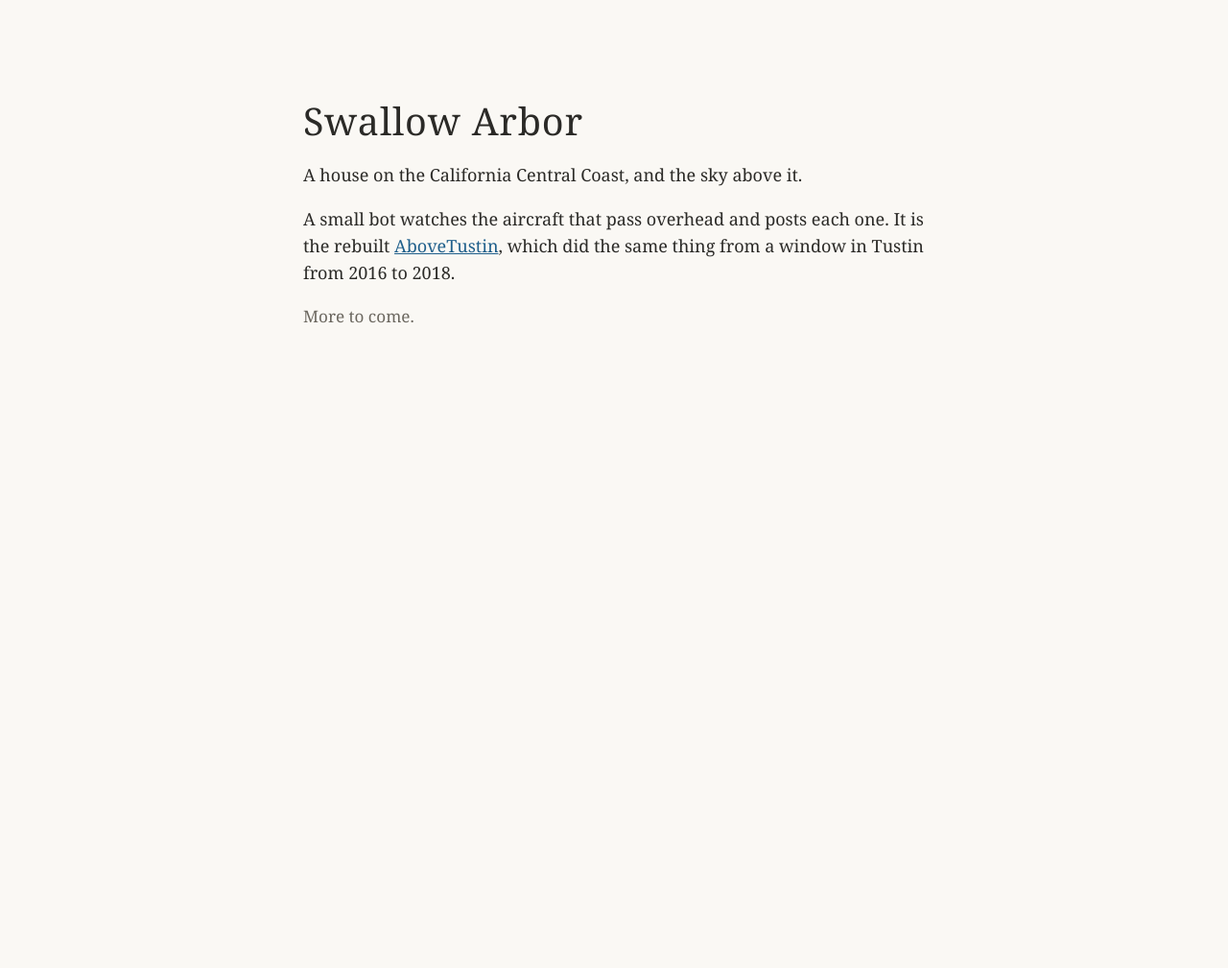
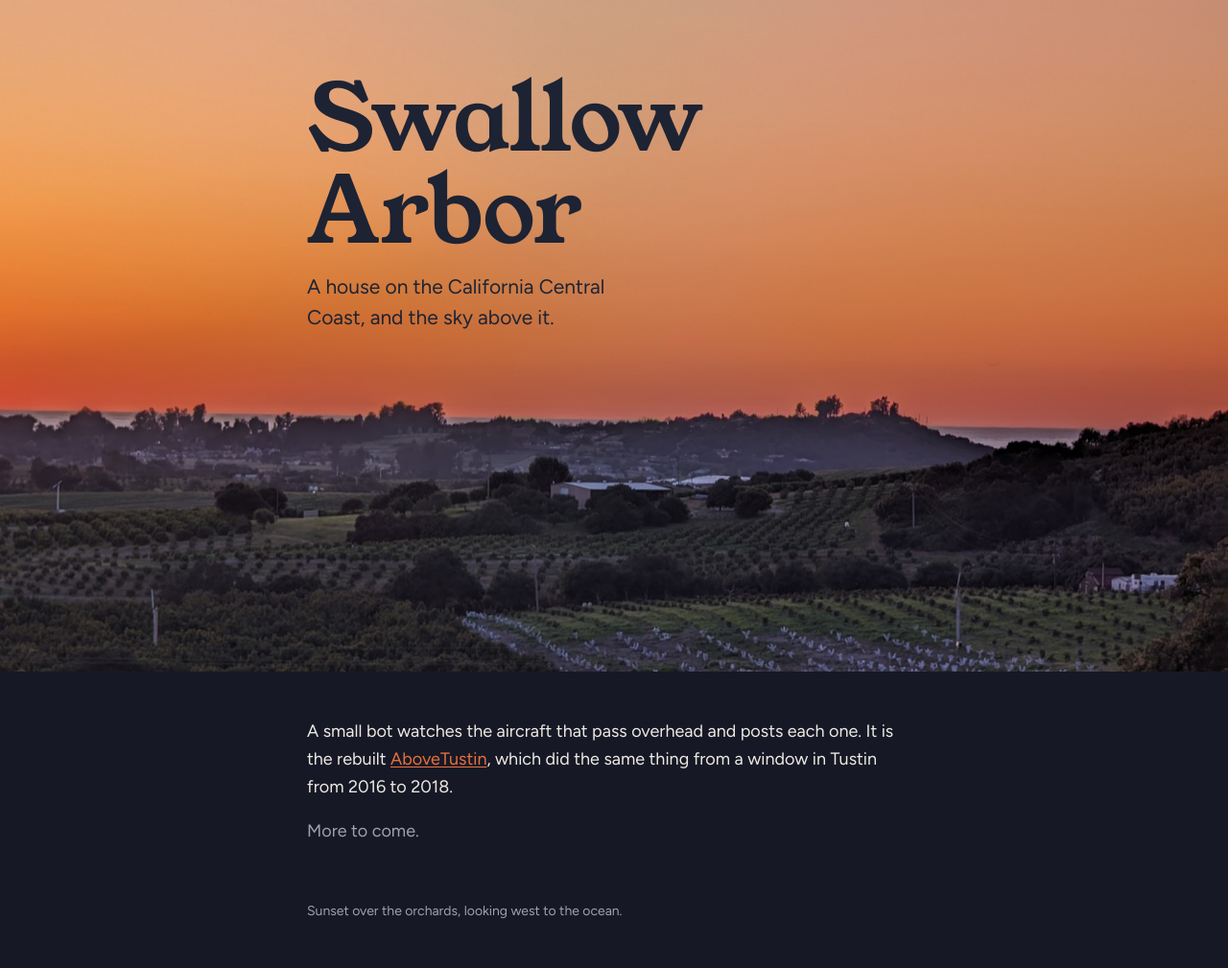
Before and after one commit to kevinabrandon/swallowarbor, a plain HTML site: page index.html in a window 1280 px wide. Shown: the whole page at 96% size. Before the commit the page ends 800 px from the top, so only its background shows below. Drawn offline with Linux system fonts and the light colour scheme.

Commit message:
Swallow Arbor look: Dusk theme, the sunset photo as the hero, Young Serif name
swallow.css is the shared stylesheet from the homelab design folder. The photo's
location metadata is removed. README: DNS is at Cloudflare now.

Co-Authored-By: Claude Opus 5.5 <noreply@anthropic.com>

```diff
--- a/index.html
+++ b/index.html
@@ -2,26 +2,46 @@
 <html lang="en">
 <head>
 <meta charset="utf-8">
-<meta name="viewport" content="width=device-width, initial-scale=1">
+<meta name="viewport" content="width=device-width, initial-scale=1, viewport-fit=cover">
 <title>Swallow Arbor</title>
-<meta name="description" content="Swallow Arbor: a house on the California Central Coast, and the aircraft that fly over it.">
+<meta name="description" content="Swallow Arbor: a house on the California Central Coast, and the sky above it.">
+<meta name="theme-color" content="#161925">
+<meta property="og:title" content="Swallow Arbor">
+<meta property="og:description" content="A house on the California Central Coast, and the sky above it.">
+<meta property="og:image" content="https://swallowarbor.com/img/backyard-sunset-1000.jpg">
+<link rel="preconnect" href="https://fonts.googleapis.com">
+<link rel="preconnect" href="https://fonts.gstatic.com" crossorigin>
+<link rel="stylesheet" href="https://fonts.googleapis.com/css2?family=Figtree:wght@400;500;600&family=Young+Serif&display=swap">
+<link rel="stylesheet" href="swallow.css">
 <style>
-  :root { color-scheme: light dark; --bg: #faf8f4; --fg: #2b2a27; --muted: #6b675f; --link: #1f5f8b; }
-  @media (prefers-color-scheme: dark) { :root { --bg: #1c1b19; --fg: #e8e4dc; --muted: #a39d92; --link: #8fc1e3; } }
-  html { background: var(--bg); color: var(--fg); font: 18px/1.55 Georgia, "Times New Roman", serif; }
-  body { margin: 0; padding: 12vh 16px 10vh; max-width: 36rem; margin-inline: auto; }
-  h1 { font-weight: normal; font-size: 2.2rem; letter-spacing: 0.02em; margin: 0 0 0.3em; }
-  p { margin: 0 0 1em; }
-  .muted { color: var(--muted); font-size: 0.95rem; }
-  a { color: var(--link); }
+  html, body { margin: 0; }
+  .hero { position: relative; background: var(--sky-1); }
+  .hero img { display: block; width: 100%; height: clamp(380px, 68vw, 700px); object-fit: cover; object-position: center 35%; }
+  .hero .over { position: absolute; inset: 0; }
+  .wrap { max-width: 40rem; margin: 0 auto; padding-left: max(20px, env(safe-area-inset-left)); padding-right: max(20px, env(safe-area-inset-right)); }
+  .hero .wrap { padding-top: max(clamp(28px, 6vw, 80px), env(safe-area-inset-top)); }
+  .hero h1 { font-size: clamp(44px, 10vw, 96px); margin: 0; color: var(--sky-ink); }
+  .hero .tag { margin: 14px 0 0; font-size: clamp(17px, 2.4vw, 21px); color: var(--sky-ink); max-width: 24ch; }
+  main { padding-block: 48px 40px; }
+  main p { font-size: 18px; line-height: 1.6; margin: 0 0 1em; max-width: 34em; }
+  footer { padding-block: 0 48px; font-size: 14px; }
 </style>
 </head>
-<body>
-  <h1>Swallow Arbor</h1>
-  <p>A house on the California Central Coast, and the sky above it.</p>
-  <p>A small bot watches the aircraft that pass overhead and posts each one. It is the
-     rebuilt <a href="https://github.com/kevinabrandon/AboveTustin">AboveTustin</a>,
-     which did the same thing from a window in Tustin from 2016 to 2018.</p>
-  <p class="muted">More to come.</p>
+<body class="sa-page">
+  <header class="hero">
+    <img src="img/backyard-sunset.jpg" srcset="img/backyard-sunset-1000.jpg 1000w, img/backyard-sunset.jpg 1800w" sizes="100vw"
+         alt="Sunset over the hills of the Central Coast: an apricot sky fading to ember at the horizon, the ocean a thin line beyond the hills, orchards and young vines in the dusk below.">
+    <div class="over"><div class="wrap">
+      <h1 class="sa-name">Swallow Arbor</h1>
+      <p class="tag">A house on the California Central Coast, and the sky above it.</p>
+    </div></div>
+  </header>
+  <main class="wrap">
+    <p>A small bot watches the aircraft that pass overhead and posts each one. It is the
+       rebuilt <a href="https://github.com/kevinabrandon/AboveTustin">AboveTustin</a>,
+       which did the same thing from a window in Tustin from 2016 to 2018.</p>
+    <p class="sa-muted">More to come.</p>
+  </main>
+  <footer class="wrap sa-muted">Sunset over the orchards, looking west to the ocean.</footer>
 </body>
 </html>
--- /dev/null
+++ b/swallow.css
@@ -0,0 +1,92 @@
+/* Swallow Arbor - generated by design/gen_swallow_css.py from tokens.json (dusk); do not edit by hand. */
+:root {
+  color-scheme: dark;
+  --ground: #161925;
+  --surface: #1f2433;
+  --surface-raised: #272d3f;
+  --line: #2e3446;
+  --ink: #eee9e4;
+  --ink-2: #a39fae;
+  --ember: #e8703f;
+  --on-ember: #161925;
+  --apricot: #f0b48a;
+  --orchard: #8fb86a;
+  --sea: #8fb3c4;
+  --good: #5cc27a;
+  --warn: #e0a526;
+  --crit: #ef6a7f;
+  --sky-1: #c79f85;
+  --sky-2: #d49971;
+  --sky-3: #cb7e50;
+  --sky-4: #c26c45;
+  --sky-5: #c7512f;
+  --sky-ink: #1d2333;
+  --series-1: #4d8fe0;
+  --series-2: #e2662f;
+  --series-3: #2fa37f;
+  --series-4: #c98a22;
+  --series-5: #d9558f;
+  --series-6: #5aa83a;
+  --series-7: #9a86ec;
+  --series-8: #e5615a;
+  --font-display: "Young Serif", Georgia, "Times New Roman", serif;
+  --font-text: "Figtree", -apple-system, BlinkMacSystemFont, "Segoe UI", Roboto, sans-serif;
+  --font-mono: ui-monospace, "SF Mono", Menlo, Consolas, monospace;
+  --space-1: 4px;
+  --space-2: 8px;
+  --space-3: 12px;
+  --space-4: 16px;
+  --space-6: 24px;
+  --space-8: 32px;
+  --space-11: 44px;
+  --radius-sm: 6px;
+  --radius-md: 10px;
+  --radius-lg: 14px;
+  --radius-pill: 999px;
+}
+
+/* Swallow Arbor components. Every color is a token; class names start sa-. */
+.sa-page { background: var(--ground); color: var(--ink); font: 16px/1.55 var(--font-text); -webkit-font-smoothing: antialiased; }
+.sa-page a { color: var(--ember); text-underline-offset: 2px; }
+.sa-page :focus-visible { outline: 2px solid var(--ember); outline-offset: 2px; }
+
+/* Sky band: the one decoration. Text sits on sky-1 to sky-3 only, in sky-ink. */
+.sa-band { background: linear-gradient(180deg, var(--sky-1) 0%, var(--sky-2) 55%, var(--sky-3) 100%); color: var(--sky-ink); }
+.sa-band--full { background: linear-gradient(180deg, var(--sky-1) 0%, var(--sky-2) 30%, var(--sky-3) 58%, var(--sky-4) 80%, var(--sky-5) 100%); }
+.sa-name { font-family: var(--font-display); font-weight: 400; letter-spacing: -0.01em; line-height: 1; }
+
+.sa-card { background: var(--surface); border: 1px solid var(--line); border-radius: var(--radius-lg); padding: var(--space-4); }
+.sa-card__title { font-family: var(--font-display); font-weight: 400; font-size: 20px; line-height: 1.2; margin: 0; }
+.sa-label { font-size: 12px; font-weight: 600; letter-spacing: 0.08em; text-transform: uppercase; color: var(--ink-2); }
+.sa-muted { color: var(--ink-2); }
+
+.sa-btn { font: 600 14px/1 var(--font-text); border-radius: var(--radius-pill); padding: 10px 16px; border: 1px solid var(--line);
+  background: transparent; color: var(--ink); cursor: pointer; }
+.sa-btn:hover { background: var(--surface-raised); }
+.sa-btn:active { transform: scale(0.97); }
+.sa-btn--primary { background: var(--ember); border-color: var(--ember); color: var(--on-ember); }
+.sa-btn--primary:hover { background: var(--ember); filter: brightness(1.06); }
+
+.sa-toggle { position: relative; display: inline-block; width: 48px; height: 28px; flex: 0 0 auto; }
+.sa-toggle input { position: absolute; opacity: 0; width: 0; height: 0; }
+.sa-toggle span { position: absolute; inset: 0; border-radius: var(--radius-pill); background: var(--line); cursor: pointer; transition: background .15s; }
+.sa-toggle span::after { content: ""; position: absolute; top: 3px; left: 3px; width: 22px; height: 22px; border-radius: 50%;
+  background: var(--ink); box-shadow: 0 1px 2px rgba(0,0,0,0.25); transition: transform .15s; }
+.sa-toggle input:checked + span { background: var(--ember); }
+.sa-toggle input:checked + span::after { transform: translateX(20px); background: var(--on-ember); }
+.sa-toggle input:focus-visible + span { outline: 2px solid var(--ember); outline-offset: 2px; }
+
+.sa-range { accent-color: var(--ember); width: 100%; height: 28px; }
+
+.sa-chip { display: inline-flex; align-items: center; gap: var(--space-1); padding: 3px 10px; border-radius: var(--radius-pill);
+  border: 1px solid currentColor; font-size: 13px; font-weight: 600; line-height: 1.4; }
+.sa-chip svg { width: 12px; height: 12px; flex: 0 0 auto; }
+.sa-chip--good { color: var(--good); }
+.sa-chip--warn { color: var(--warn); }
+.sa-chip--crit { color: var(--crit); }
+
+.sa-stat { border: 1px solid var(--line); border-radius: var(--radius-md); padding: var(--space-3); background: var(--surface); }
+.sa-stat__value { display: block; font-size: 28px; line-height: 1.1; font-weight: 650; font-variant-numeric: tabular-nums; color: var(--ink); }
+.sa-stat__label { font-size: 12px; color: var(--ink-2); }
+
+@media (prefers-reduced-motion: reduce) { .sa-toggle span, .sa-toggle span::after { transition: none; } .sa-btn:active { transform: none; } }
```
Also changed, not shown: img/backyard-sunset-1000.jpg (added), img/backyard-sunset.jpg (added), 1 other file.
